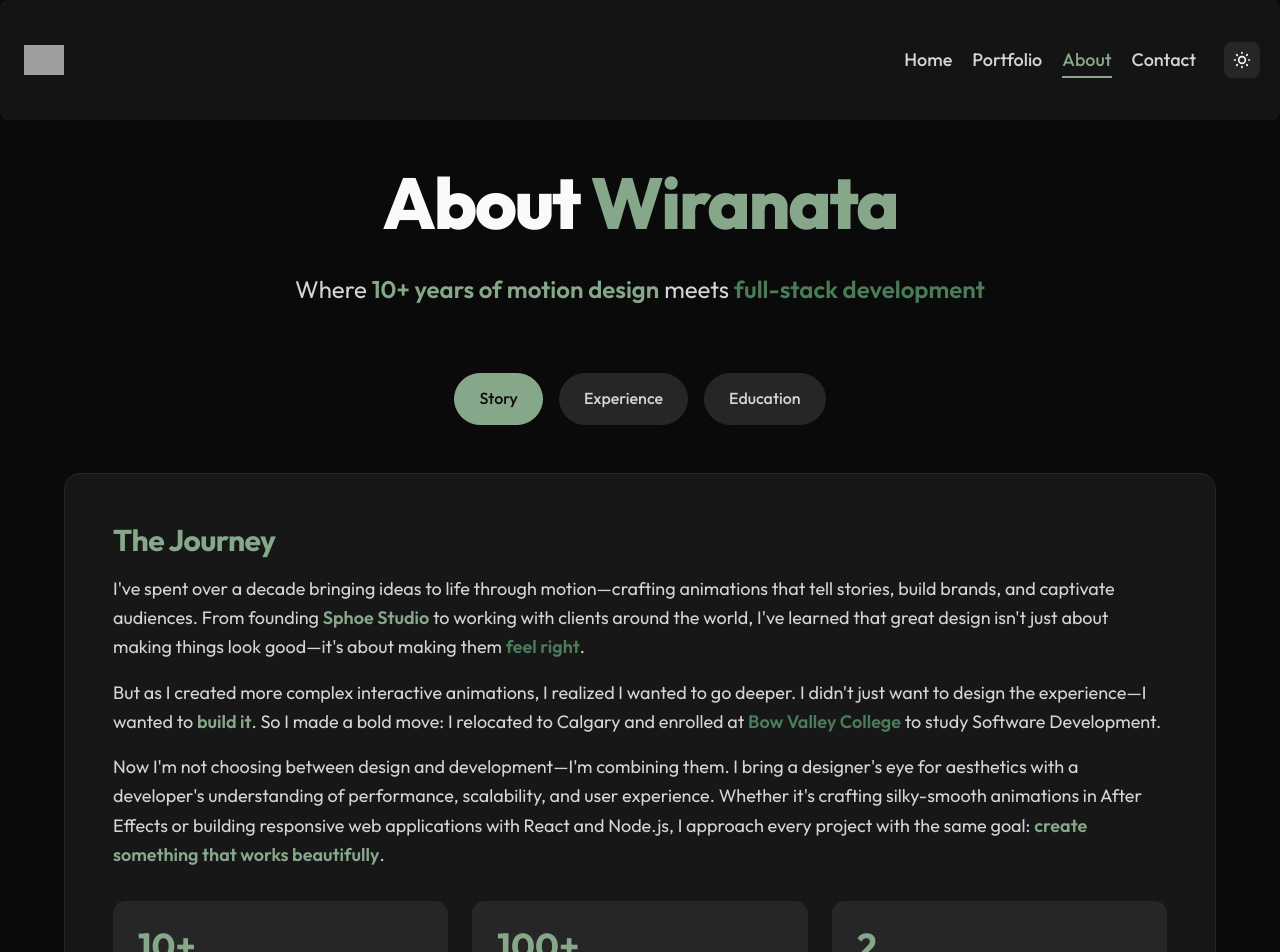
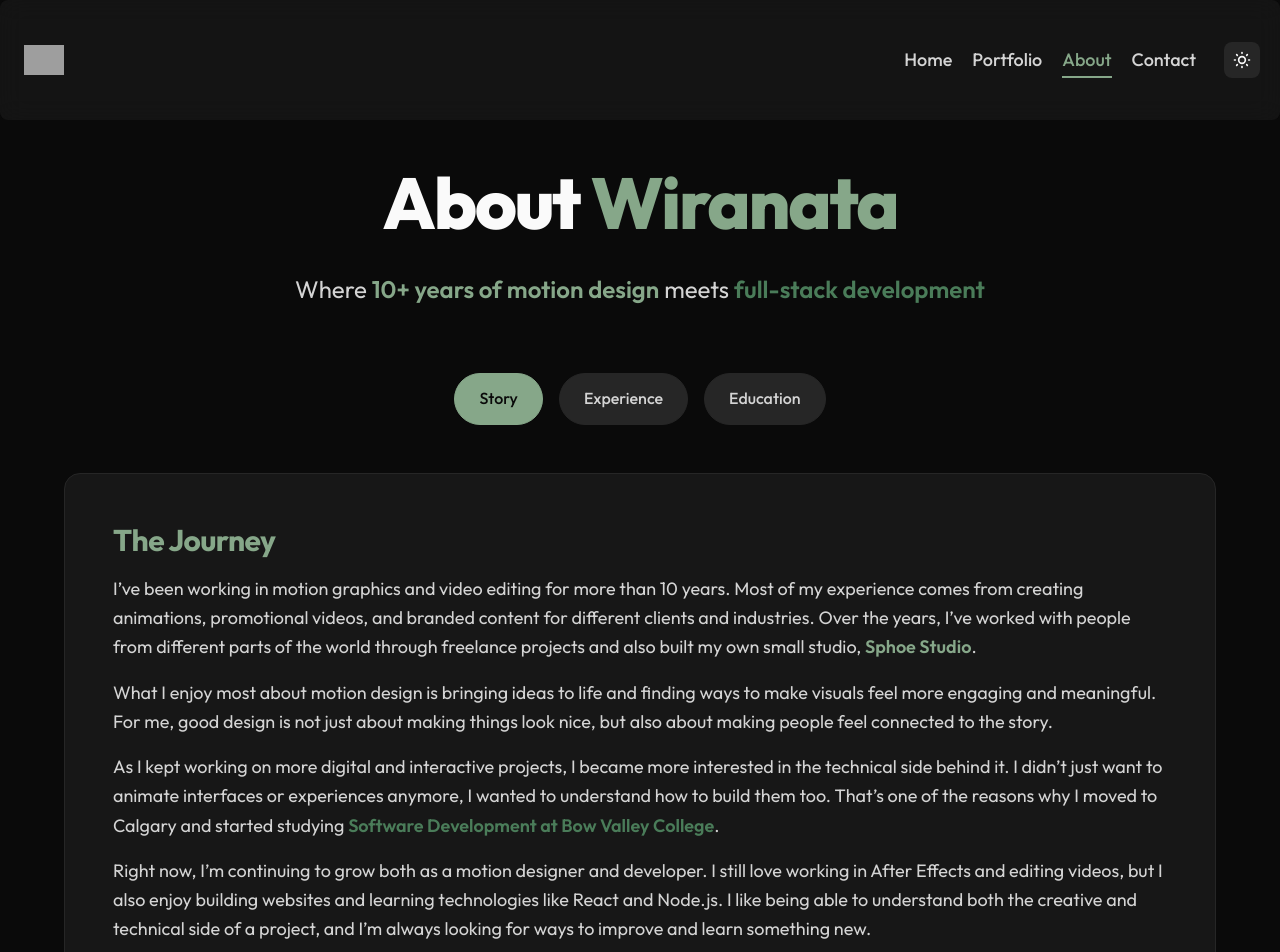
Before and after one commit to Wiratata/portfolio-website, a React (Vite) app: page /#/about in a window 1280 px wide. Shown: the top 952 px of the page. Built offline with nearby package versions, Linux system fonts and the light colour scheme; grey boxes are pictures that could not be loaded.

Commit message:
fix: implement thumbnail fallback logic, update personal biography, and remove Figma from skills list

```diff
--- a/src/components/About.component.jsx
+++ b/src/components/About.component.jsx
@@ -144,22 +144,16 @@ const About = () => {
                                     style={{ color: colors.text.secondary }}
                                 >
                                     <p>
-                                        I've spent over a decade bringing ideas to life through motion—crafting animations that tell stories,
-                                        build brands, and captivate audiences. From founding <span className="font-semibold" style={{ color: colors.accent.primary }}>Sphoe Studio</span> to
-                                        working with clients around the world, I've learned that great design isn't just about making things look good—it's
-                                        about making them <span className="font-semibold" style={{ color: colors.accent.secondary }}>feel right</span>.
+                                        I’ve been working in motion graphics and video editing for more than 10 years. Most of my experience comes from creating animations, promotional videos, and branded content for different clients and industries. Over the years, I’ve worked with people from different parts of the world through freelance projects and also built my own small studio, <span className="font-semibold" style={{ color: colors.accent.primary }}>Sphoe Studio</span>.
                                     </p>
                                     <p>
-                                        But as I created more complex interactive animations, I realized I wanted to go deeper. I didn't just want to
-                                        design the experience—I wanted to <span className="font-semibold" style={{ color: colors.accent.primary }}>build it</span>. So I made a bold move:
-                                        I relocated to Calgary and enrolled at <span className="font-semibold" style={{ color: colors.accent.secondary }}>Bow Valley College</span> to
-                                        study Software Development.
+                                        What I enjoy most about motion design is bringing ideas to life and finding ways to make visuals feel more engaging and meaningful. For me, good design is not just about making things look nice, but also about making people feel connected to the story.
                                     </p>
                                     <p>
-                                        Now I'm not choosing between design and development—I'm combining them. I bring a designer's eye for
-                                        aesthetics with a developer's understanding of performance, scalability, and user experience. Whether it's
-                                        crafting silky-smooth animations in After Effects or building responsive web applications with React and Node.js,
-                                        I approach every project with the same goal: <span className="font-semibold" style={{ color: colors.accent.primary }}>create something that works beautifully</span>.
+                                        As I kept working on more digital and interactive projects, I became more interested in the technical side behind it. I didn’t just want to animate interfaces or experiences anymore, I wanted to understand how to build them too. That’s one of the reasons why I moved to Calgary and started studying <span className="font-semibold" style={{ color: colors.accent.secondary }}>Software Development at Bow Valley College</span>.
+                                    </p>
+                                    <p>
+                                        Right now, I’m continuing to grow both as a motion designer and developer. I still love working in After Effects and editing videos, but I also enjoy building websites and learning technologies like React and Node.js. I like being able to understand both the creative and technical side of a project, and I’m always looking for ways to improve and learn something new.
                                     </p>
                                 </div>
                             </div>
--- a/src/components/HomePage.component.jsx
+++ b/src/components/HomePage.component.jsx
@@ -320,7 +320,7 @@ const Home = () => {
               </h3>
 
               <div className="flex-1 space-y-2 md:space-y-3">
-                {['Node.js', 'MongoDB', 'Git/GitHub', 'Figma', 'C# / C++', 'REST APIs', 'SQL'].map((skill, i) => (
+                {['Node.js', 'MongoDB', 'Git/GitHub', 'C# / C++', 'REST APIs', 'SQL'].map((skill, i) => (
                   <div
                     key={i}
                     className={`text-xs md:text-sm lg:text-base flex items-center gap-2 transition-colors duration-500 ${i >= 4 ? 'hidden md:flex' : 'flex'}`}
--- a/src/components/Portfolio.component.jsx
+++ b/src/components/Portfolio.component.jsx
@@ -267,6 +267,11 @@ const Portfolio = () => {
                                         src={project.thumbnail}
                                         alt={project.title}
                                         className="w-full h-full object-cover opacity-80 group-hover:opacity-100 transition-opacity duration-500"
+                                        onError={(e) => {
+                                            if (e.target.src.includes('maxresdefault.jpg')) {
+                                                e.target.src = e.target.src.replace('maxresdefault.jpg', 'hqdefault.jpg');
+                                            }
+                                        }}
                                     />
                                 )}
 
```
